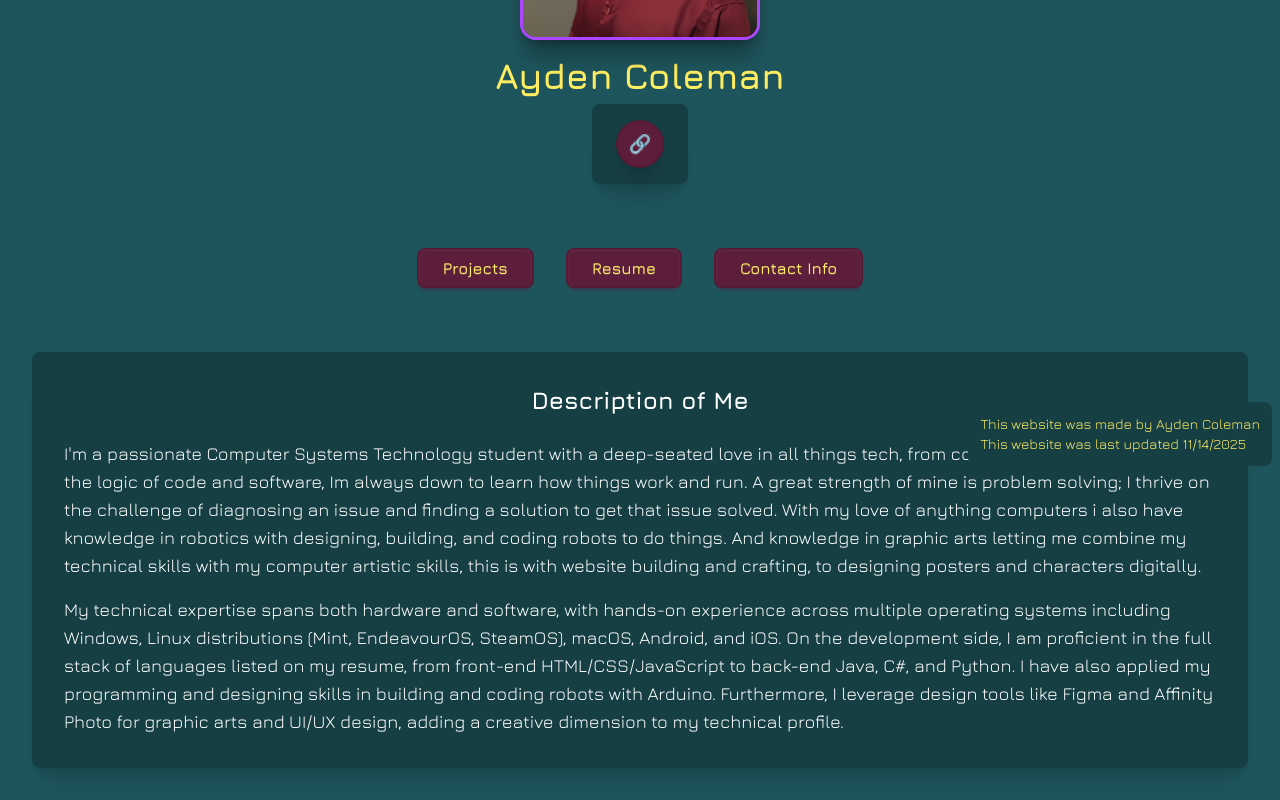
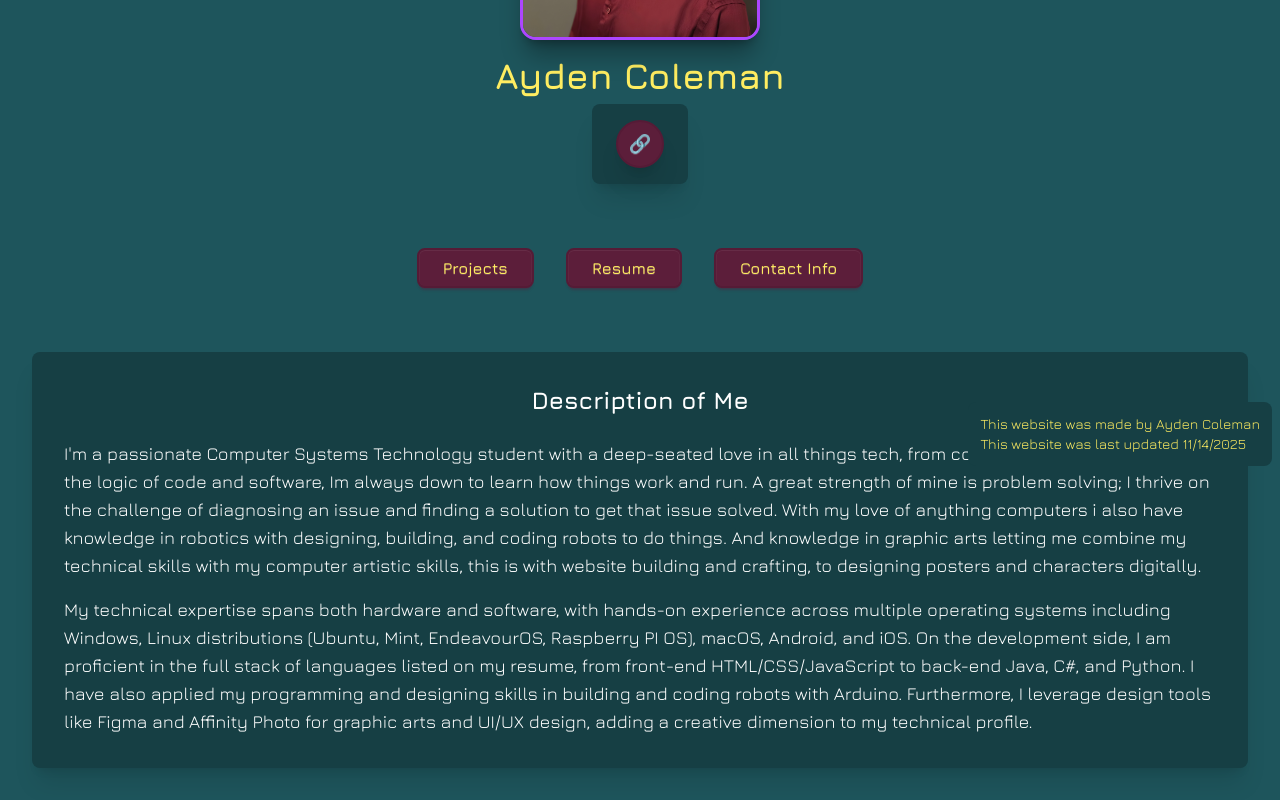
Before and after one commit to AtomicOutlaw/personal-portfolio, a React (Vite) app: page /#/ in a window 1280 px wide. Shown: the part 326-1126 px from the top of the page. Built offline with nearby package versions, Linux system fonts and the light colour scheme.

Commit message:
changed a description on the main page

```diff
--- a/src/pages/main-page.jsx
+++ b/src/pages/main-page.jsx
@@ -119,7 +119,7 @@ export default function MainPage() {
                         <h3 className="text-xl md:text-2xl font-bold mb-4 md:mb-6 text-center">Description of Me</h3>
                         <div className="space-y-3 md:space-y-4 text-sm md:text-lg">
                             <p>I'm a passionate Computer Systems Technology student with a deep-seated love in all things tech, from computer hardware circuits to the logic of code and software, Im always down to learn how things work and run. A great strength of mine is problem solving; I thrive on the challenge of diagnosing an issue and finding a solution to get that issue solved. With my love of anything computers i also have knowledge in robotics with designing, building, and coding robots to do things. And knowledge in graphic arts letting me combine my technical skills with my computer artistic skills, this is with website building and crafting, to designing posters and characters digitally.</p>
-                            <p>My technical expertise spans both hardware and software, with hands-on experience across multiple operating systems including Windows, Linux distributions (Mint, EndeavourOS, SteamOS), macOS, Android, and iOS. On the development side, I am proficient in the full stack of languages listed on my resume, from front-end HTML/CSS/JavaScript to back-end Java, C#, and Python. I have also applied my programming and designing skills in building and coding robots with Arduino. Furthermore, I leverage design tools like Figma and Affinity Photo for graphic arts and UI/UX design, adding a creative dimension to my technical profile.</p>
+                            <p>My technical expertise spans both hardware and software, with hands-on experience across multiple operating systems including Windows, Linux distributions (Ubuntu, Mint, EndeavourOS, Raspberry PI OS), macOS, Android, and iOS. On the development side, I am proficient in the full stack of languages listed on my resume, from front-end HTML/CSS/JavaScript to back-end Java, C#, and Python. I have also applied my programming and designing skills in building and coding robots with Arduino. Furthermore, I leverage design tools like Figma and Affinity Photo for graphic arts and UI/UX design, adding a creative dimension to my technical profile.</p>
                         </div>
                     </div>
                 )}
```
